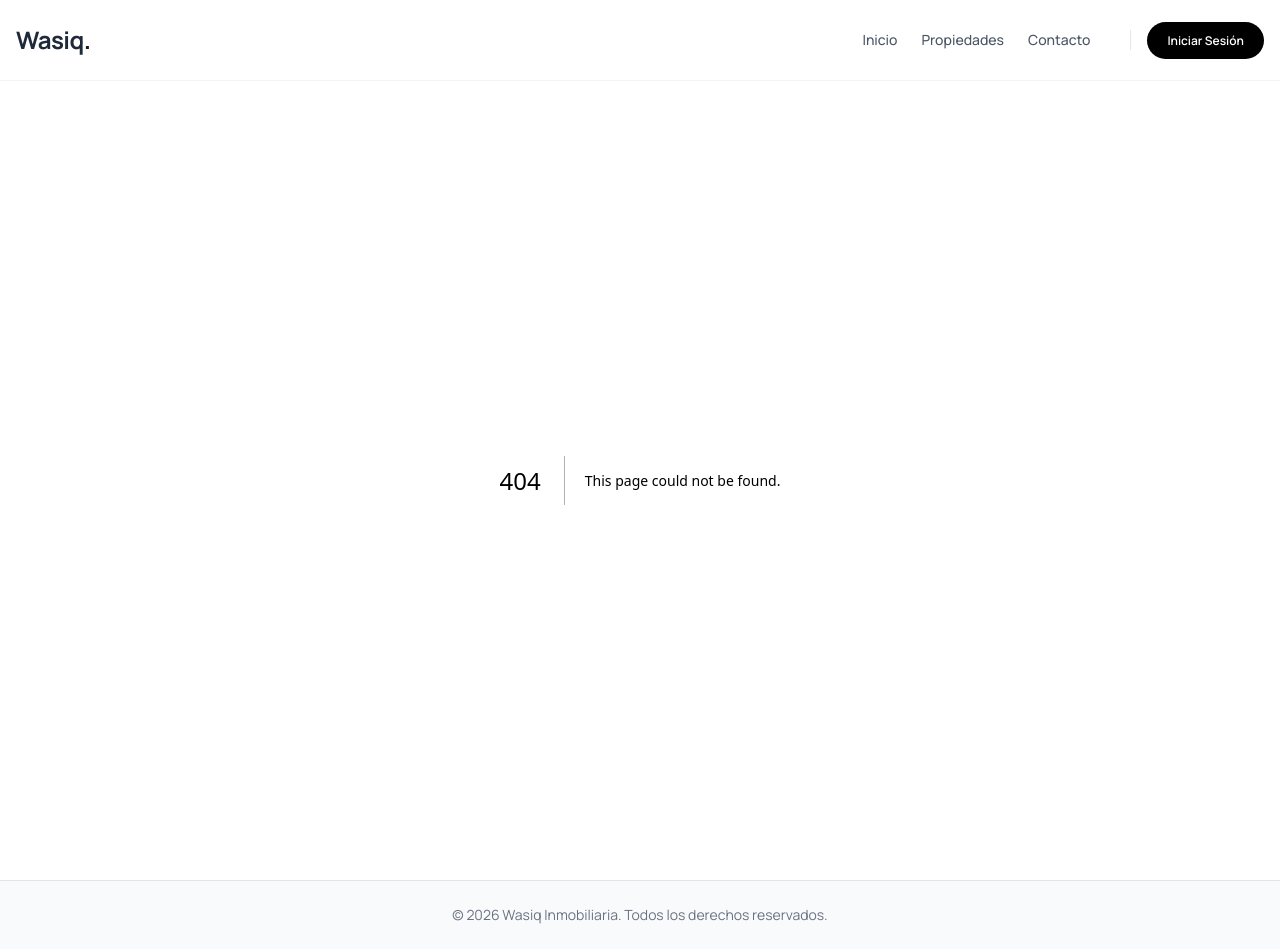
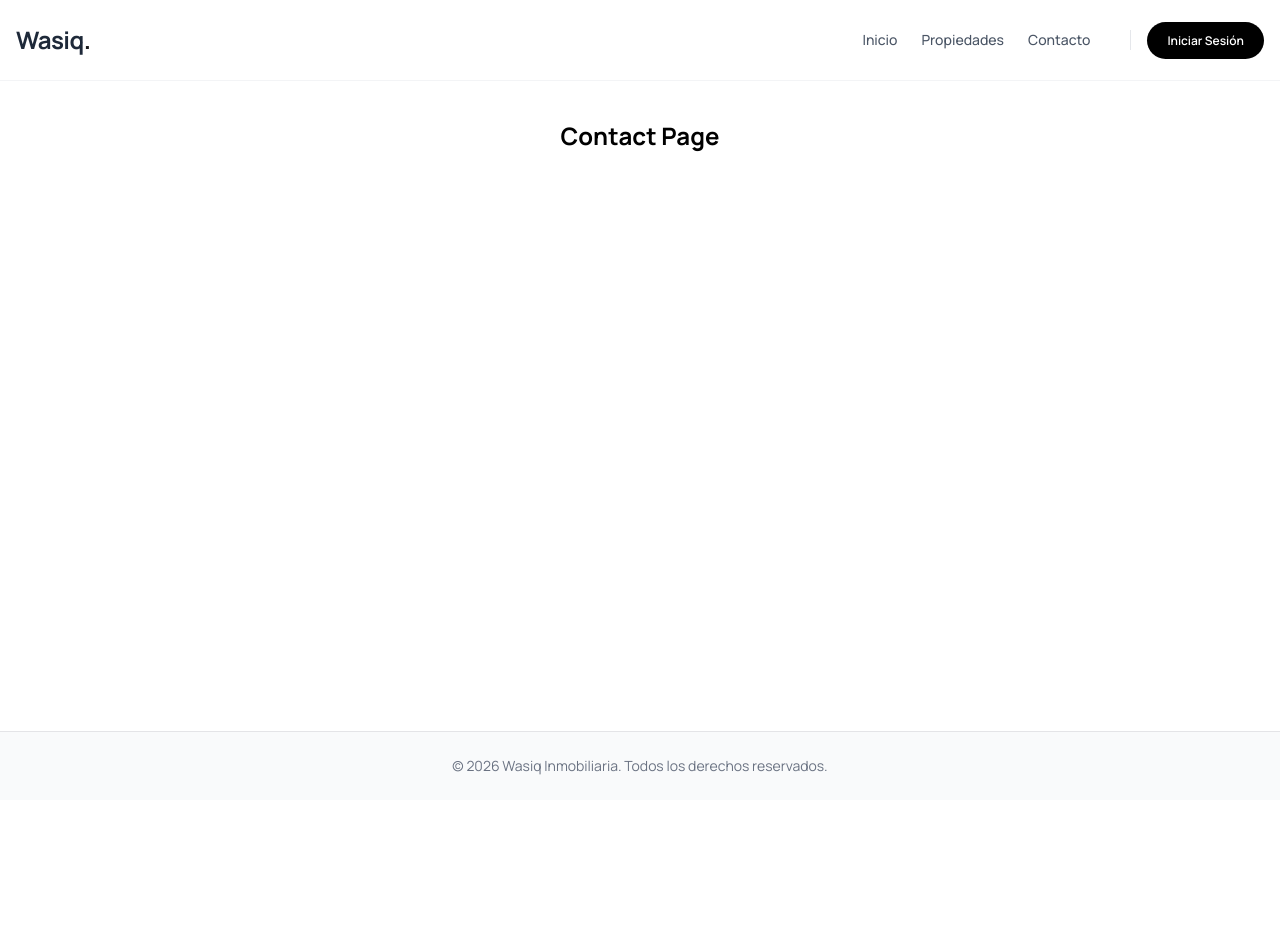
Before and after one commit to Giands96/wasiq-project-front, a Next.js app: page /contact in a window 1280 px wide. Before the commit this address had no page. After the commit the page ends 800 px from the top, so only its background shows below. Built offline with nearby package versions, Linux system fonts and the light colour scheme.

Commit message:
add: Crear paginas de Contacto y Crear Propiedad

```diff
--- a/app/(auth)/properties/create/page.tsx
+++ b/app/(auth)/properties/create/page.tsx
@@ -1,6 +1,6 @@
 import React from 'react'
 
-export const page = () => {
+export default function CreatePropertyPage() {
   return (
     <div>page</div>
   )
--- /dev/null
+++ b/app/contact/page.tsx
@@ -0,0 +1,9 @@
+import React from 'react'
+
+export default function ContactPage() {
+    return(
+        <div>
+            <h1 className='text-2xl font-bold text-center mt-10'>Contact Page</h1>
+        </div>
+    )
+}
```
